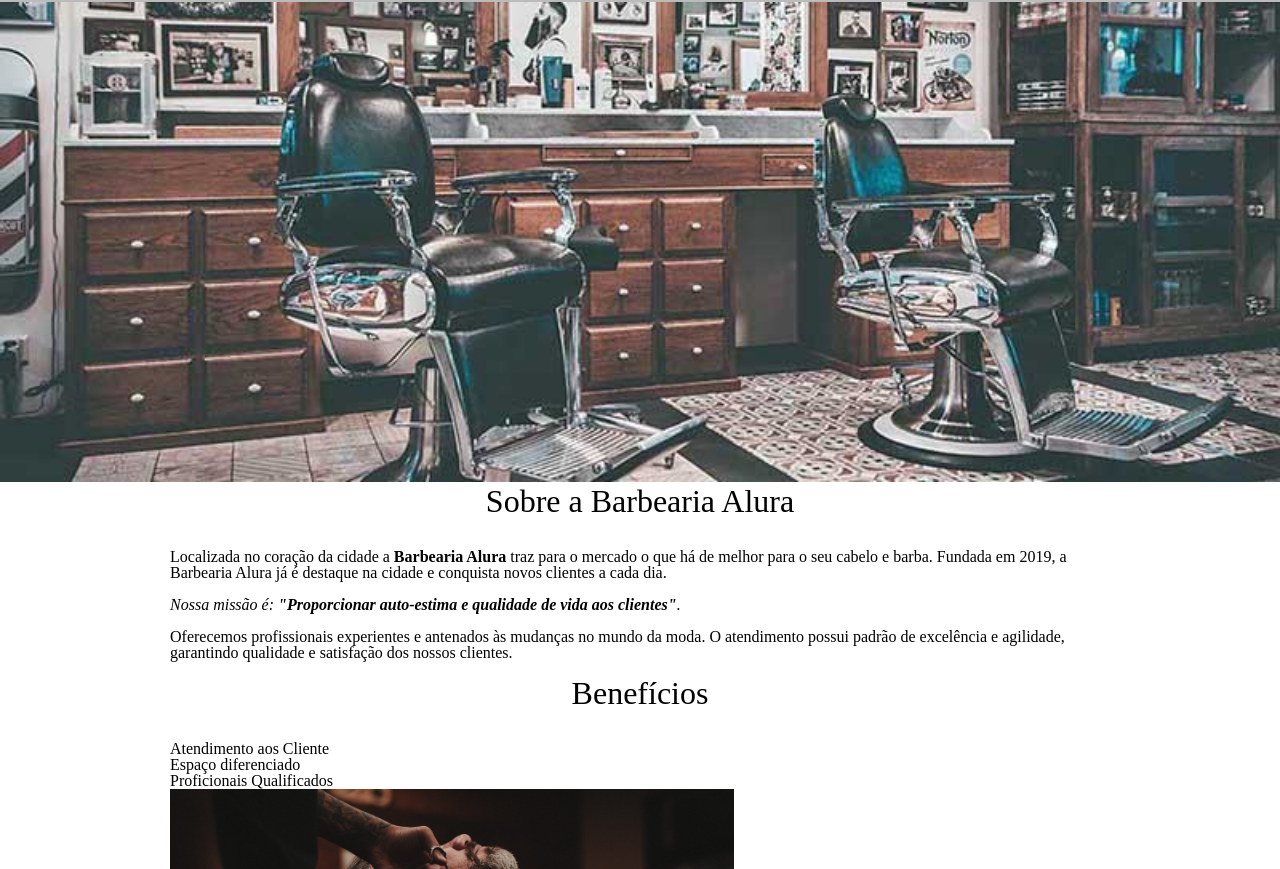
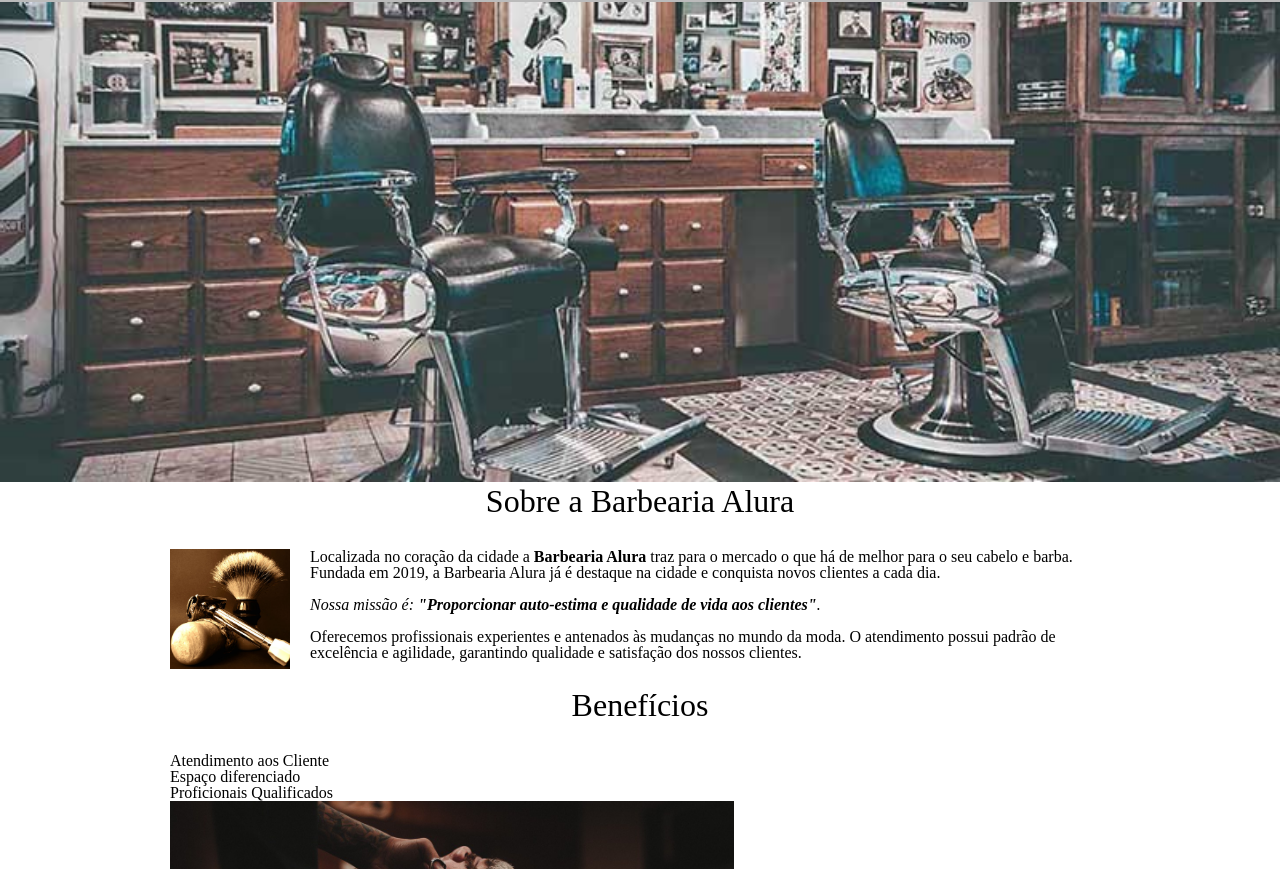
Before and after one commit to BarbaraPSousa/curso-html-css-primeira-pagina-web, a plain HTML site: page index.html in a window 1280 px wide. Shown: the part 291-1160 px from the top of the page. Drawn offline with Linux system fonts and the light colour scheme.

Commit message:
Usando o float

```diff
--- a/index.html
+++ b/index.html
@@ -29,6 +29,7 @@
 
         <h2 class="titulo-principal">Sobre a Barbearia Alura</h2>
 
+        <img class="utensilios" src="utensilios.jpg" alt="imagem de equipamento para tirar barba">
         <p>Localizada no coração da cidade a <strong>Barbearia Alura</strong> traz para o mercado o que há de melhor para o seu cabelo e barba. Fundada em 2019, a Barbearia Alura já é destaque na cidade e conquista novos clientes a cada dia.</p>
 
         <p id="missao"><em>Nossa missão é: <strong>"Proporcionar auto-estima e qualidade de vida aos clientes"</strong>. </em></p>
--- a/style.css
+++ b/style.css
@@ -163,6 +163,7 @@ form label, form legend {
  	text-align: center;
  	font-size: 2em;
  	margin: 0 0 1em;
+ 	clear: left;
  }
 
  .principal p {
@@ -181,3 +182,9 @@ form label, form legend {
 .imagembenebicios {
 	width: 60%;
 }
+
+.utensilios {
+	width: 120px;
+	float: left;
+	margin: 0 20px 20px 0;
+}
```
Also changed, not shown: utensilios.jpg (added).
